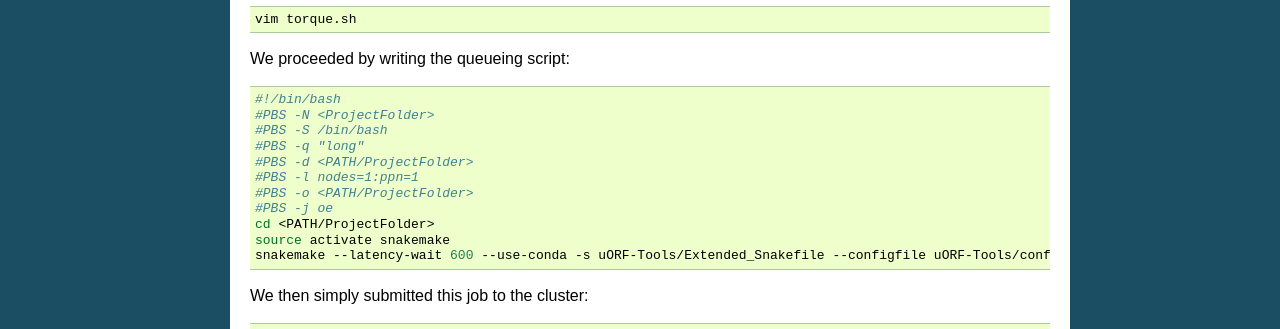
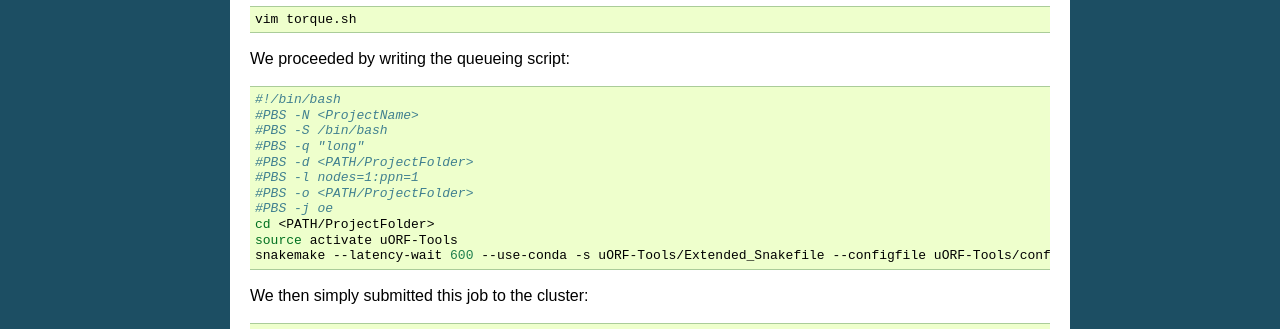
Before and after one commit to RickGelhausen/uORF-Tools_ReadTheDocs, a Sphinx documentation site: the page built from docs/source/extended-workflow.rst, in a window 1280 px wide and 900 px high, scrolled down 6220 px. Shown: the part 152-481 px from the top of the window. Built offline with Sphinx 7.4.7, drawn with Linux system fonts in a browser that asks for light colours; cross-references to code outside the pages are shown as plain code.

Commit message:
fixed mistakes in docu

```diff
--- a/docs/source/example-workflow.rst
+++ b/docs/source/example-workflow.rst
@@ -216,7 +216,7 @@
     #PBS -o <PATH/ProjectFolder>
     #PBS -j oe
     cd <PATH/ProjectFolder>
-    source activate snakemake
+    source activate uORF-Tools
     snakemake --latency-wait 600 --use-conda -s uORF-Tools/Snakefile --configfile uORF-Tools/config.yaml --directory ${PWD} -j 20 --cluster-config uORF-Tools/torque-cluster.yaml --cluster "qsub -N {cluster.jobname} -S /bin/bash -q {cluster.qname} -d <PATH/ProjectFolder> -l {cluster.resources} -o {cluster.logoutputdir} -j oe"
 
 We then simply submitted this job to the cluster:
--- a/docs/source/extended-workflow.rst
+++ b/docs/source/extended-workflow.rst
@@ -310,7 +310,7 @@
 .. code-block:: bash
 
     #!/bin/bash
-    #PBS -N <ProjectFolder>
+    #PBS -N <ProjectName>
     #PBS -S /bin/bash
     #PBS -q "long"
     #PBS -d <PATH/ProjectFolder>
@@ -318,7 +318,7 @@
     #PBS -o <PATH/ProjectFolder>
     #PBS -j oe
     cd <PATH/ProjectFolder>
-    source activate snakemake
+    source activate uORF-Tools
     snakemake --latency-wait 600 --use-conda -s uORF-Tools/Extended_Snakefile --configfile uORF-Tools/config.yaml --directory ${PWD} -j 20 --cluster-config uORF-Tools/torque-cluster.yaml --cluster "qsub -N {cluster.jobname} -S /bin/bash -q {cluster.qname} -d <PATH/ProjectFolder> -l {cluster.resources} -o {cluster.logoutputdir} -j oe"
 
 We then simply submitted this job to the cluster:
```
